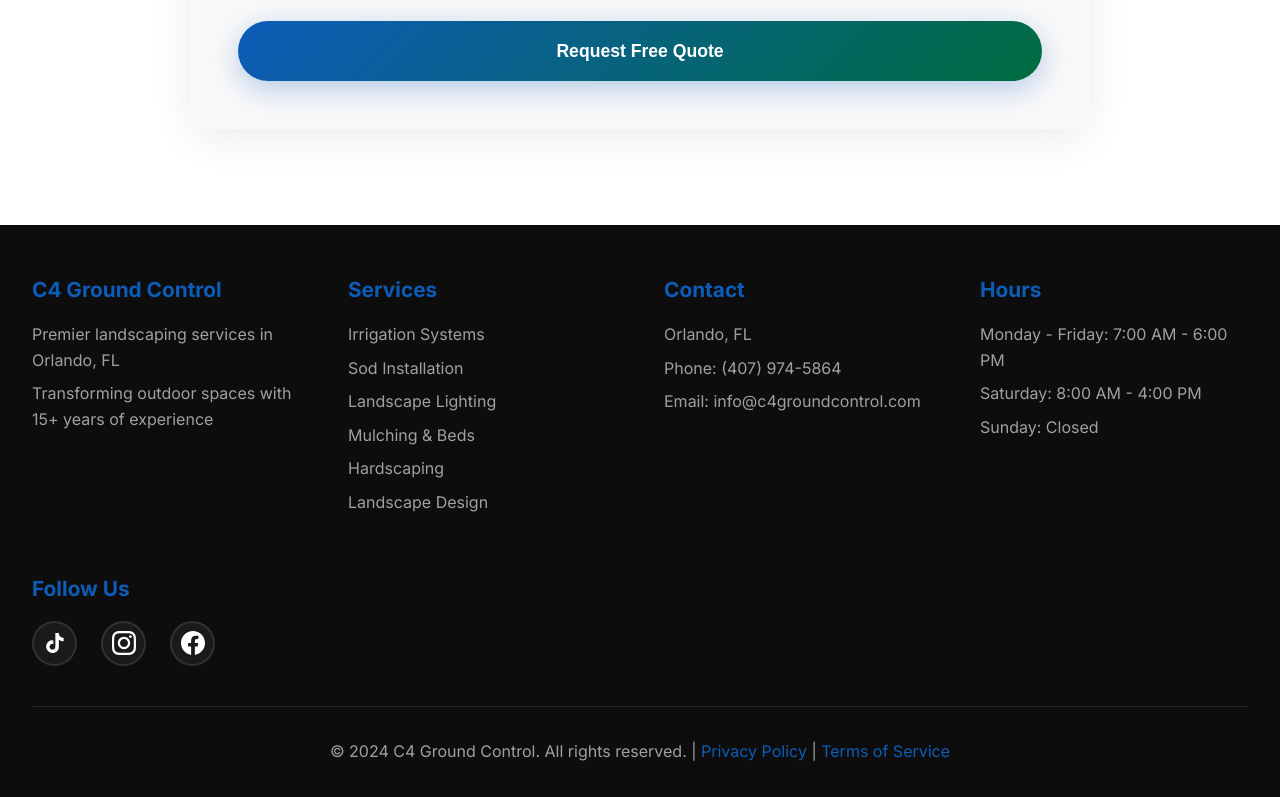
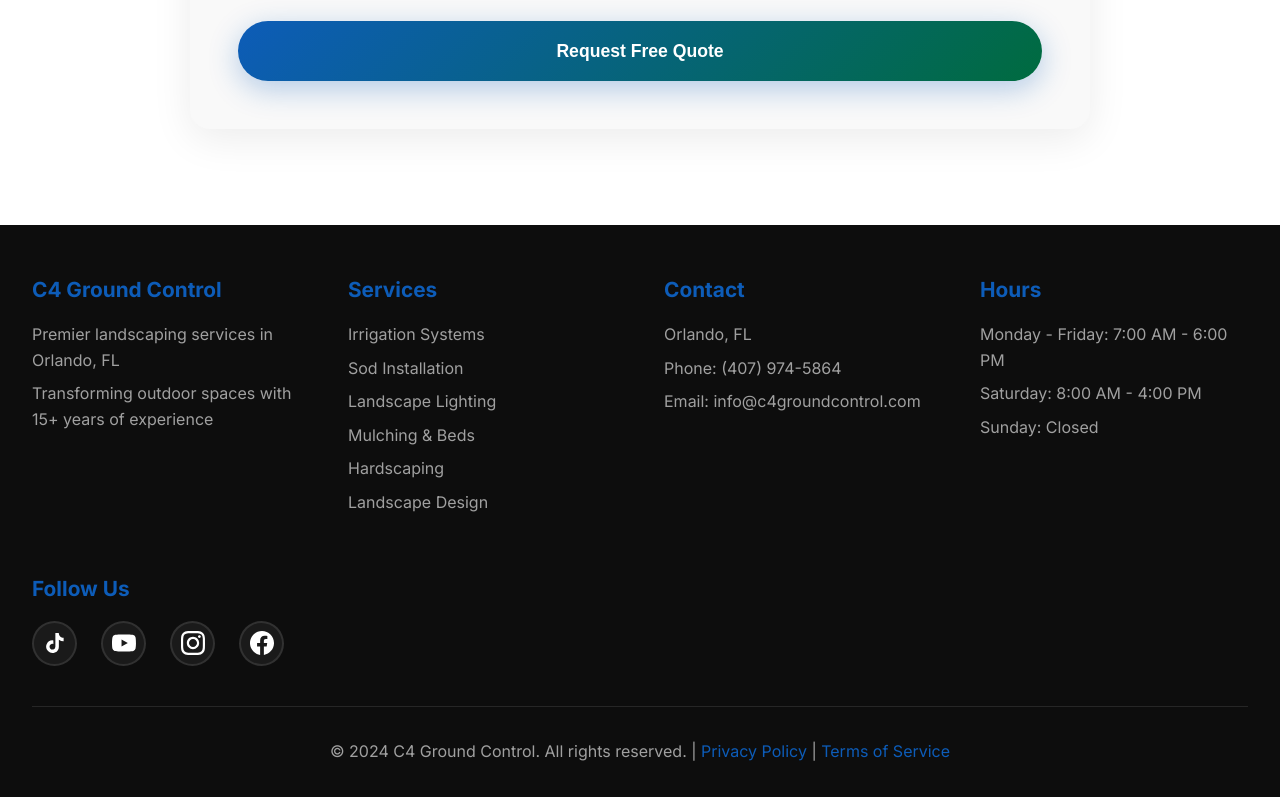
Before and after one commit to coleharper22/c4-ground-control-website, a website: page public/index.html in a window 1280 px wide. Shown: the part 6977-7774 px from the top of the page. Drawn offline with Linux system fonts and the light colour scheme.

Commit message:
Add YouTube (@C4groundcontrol) to footer social links

```diff
--- a/public/index.html
+++ b/public/index.html
@@ -1332,6 +1332,11 @@
                             <path d="M19.59 6.69a4.83 4.83 0 0 1-3.77-4.25V2h-3.45v13.67a2.89 2.89 0 0 1-5.2 1.74 2.89 2.89 0 0 1 2.31-4.64 2.93 2.93 0 0 1 .88.13V9.4a6.84 6.84 0 0 0-1-.05A6.33 6.33 0 0 0 5 20.1a6.34 6.34 0 0 0 10.86-4.43v-7a8.16 8.16 0 0 0 4.77 1.52v-3.4a4.85 4.85 0 0 1-1-.1z"/>
                         </svg>
                     </a>
+                    <a href="https://www.youtube.com/@C4groundcontrol" target="_blank" rel="noopener noreferrer" aria-label="YouTube">
+                        <svg xmlns="http://www.w3.org/2000/svg" viewBox="0 0 24 24">
+                            <path d="M23.498 6.186a3.016 3.016 0 0 0-2.122-2.136C19.505 3.545 12 3.545 12 3.545s-7.505 0-9.377.505A3.017 3.017 0 0 0 .502 6.186C0 8.07 0 12 0 12s0 3.93.502 5.814a3.016 3.016 0 0 0 2.122 2.136c1.871.505 9.376.505 9.376.505s7.505 0 9.377-.505a3.015 3.015 0 0 0 2.122-2.136C24 15.93 24 12 24 12s0-3.93-.502-5.814zM9.545 15.568V8.432L15.818 12l-6.273 3.568z"/>
+                        </svg>
+                    </a>
                     <a href="https://instagram.com/c4groundcontrol" target="_blank" rel="noopener noreferrer" aria-label="Instagram">
                         <svg xmlns="http://www.w3.org/2000/svg" viewBox="0 0 24 24">
                             <path d="M12 2.163c3.204 0 3.584.012 4.85.07 3.252.148 4.771 1.691 4.919 4.919.058 1.265.069 1.645.069 4.849 0 3.205-.012 3.584-.069 4.849-.149 3.225-1.664 4.771-4.919 4.919-1.266.058-1.644.07-4.85.07-3.204 0-3.584-.012-4.849-.07-3.26-.149-4.771-1.699-4.919-4.92-.058-1.265-.07-1.644-.07-4.849 0-3.204.013-3.583.07-4.849.149-3.227 1.664-4.771 4.919-4.919 1.266-.057 1.645-.069 4.849-.069zm0-2.163c-3.259 0-3.667.014-4.947.072-4.358.2-6.78 2.618-6.98 6.98-.059 1.281-.073 1.689-.073 4.948 0 3.259.014 3.668.072 4.948.2 4.358 2.618 6.78 6.98 6.98 1.281.058 1.689.072 4.948.072 3.259 0 3.668-.014 4.948-.072 4.354-.2 6.782-2.618 6.979-6.98.059-1.28.073-1.689.073-4.948 0-3.259-.014-3.667-.072-4.947-.196-4.354-2.617-6.78-6.979-6.98-1.281-.059-1.69-.073-4.949-.073zm0 5.838c-3.403 0-6.162 2.759-6.162 6.162s2.759 6.163 6.162 6.163 6.162-2.759 6.162-6.163c0-3.403-2.759-6.162-6.162-6.162zm0 10.162c-2.209 0-4-1.79-4-4 0-2.209 1.791-4 4-4s4 1.791 4 4c0 2.21-1.791 4-4 4zm6.406-11.845c-.796 0-1.441.645-1.441 1.44s.645 1.44 1.441 1.44c.795 0 1.439-.645 1.439-1.44s-.644-1.44-1.439-1.44z"/>
```
